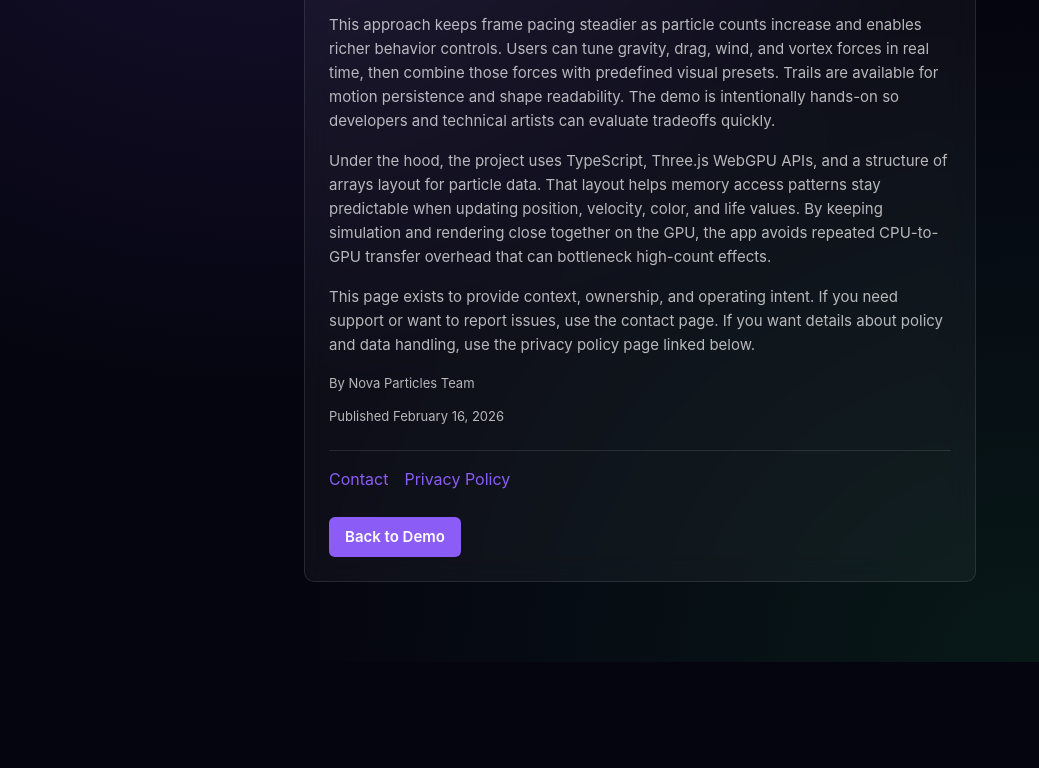
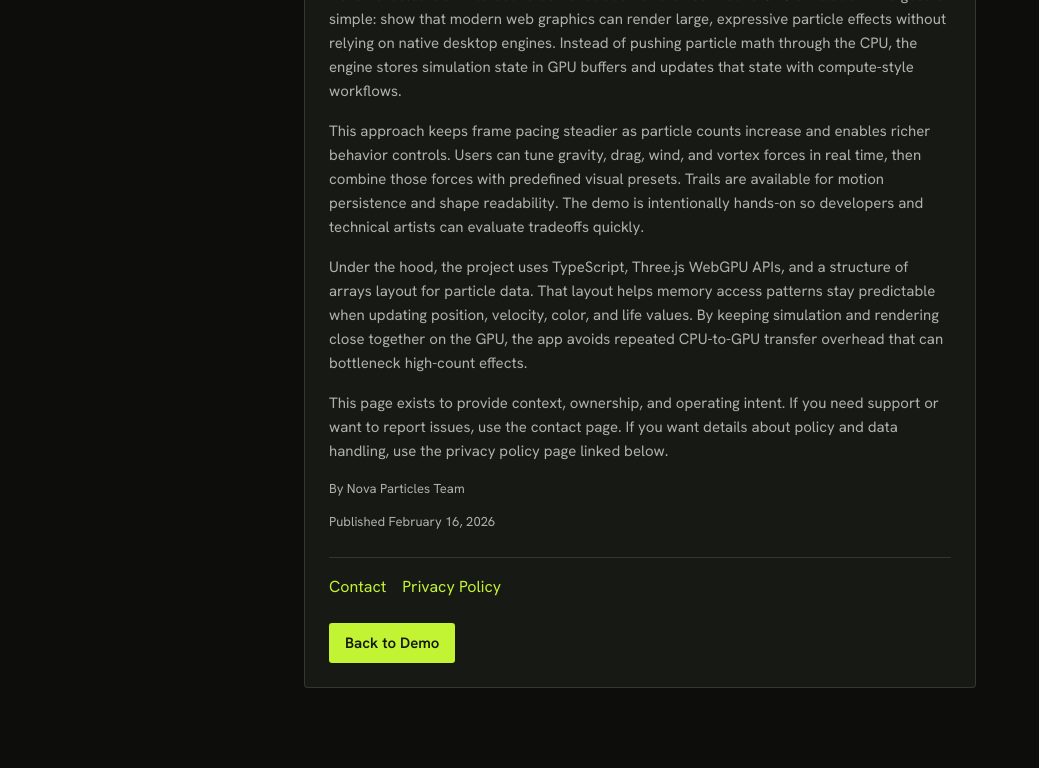
Before and after one commit to forbiddenlink/particle-system, a website: page apps/web/public/about/index.html in a window 1280 px wide. Shown: the part 257-1025 px from the top of the page, without its empty margins (0-1039 px from the left). Before the commit the page ends 919 px from the top, so only its background shows below. Drawn offline with Linux system fonts and the light colour scheme.

Commit message:
feat(web): graphite and electric-lime identity around the live simulation
The demo UI was violet-on-charcoal, the same look as the rest of the
fleet. The simulation is the product, so the default particles, scene
background, grid and every UI token now share one lime accent on graphite,
and a condensed display face makes the wordmark the heading. Static pages
use the same tokens so inner routes match.

```diff
--- a/apps/web/public/about/index.html
+++ b/apps/web/public/about/index.html
@@ -22,6 +22,9 @@
     <meta name="twitter:title" content="About Nova Particles — WebGPU GPU Particle Engine" />
     <meta name="twitter:description" content="How Nova Particles simulates a million particles in the browser with WebGPU compute shaders." />
     <meta name="twitter:image" content="https://novaparticles.com/og-image.jpg" />
+    <link rel="preconnect" href="https://fonts.googleapis.com" />
+    <link rel="preconnect" href="https://fonts.gstatic.com" crossorigin />
+    <link href="https://fonts.googleapis.com/css2?family=Big+Shoulders+Display:wght@800&family=Hanken+Grotesk:wght@400;500;600;700&display=swap" rel="stylesheet" />
     <link rel="stylesheet" href="/site-pages.css" />
   </head>
   <body>
--- a/apps/web/public/site-pages.css
+++ b/apps/web/public/site-pages.css
@@ -2,7 +2,8 @@
   color-scheme: dark;
 
   /* Typography */
-  --font-sans: "Inter", -apple-system, BlinkMacSystemFont, "Segoe UI", Roboto, sans-serif;
+  --font-display: "Big Shoulders Display", "Arial Narrow", Impact, sans-serif;
+  --font-sans: "Hanken Grotesk", "Inter", -apple-system, BlinkMacSystemFont, "Segoe UI", Roboto, sans-serif;
 
   /* Type Scale */
   --text-display: 28px;
@@ -19,19 +20,19 @@
   --space-6: 32px;
   --space-8: 48px;
 
-  /* Colors */
-  --color-bg: #050510;
-  --color-surface: rgba(255, 255, 255, 0.04);
-  --color-border: rgba(255, 255, 255, 0.1);
-  --color-text: #f5f7ff;
-  --color-text-muted: rgba(255, 255, 255, 0.7);
-  --color-primary: #8b5cf6;
-  --color-primary-hover: #7c3aed;
+  /* Colors: graphite + electric lime, matching the demo */
+  --color-bg: oklch(0.16 0.006 125);
+  --color-surface: oklch(0.21 0.007 125);
+  --color-border: oklch(0.5 0.02 125 / 0.4);
+  --color-text: oklch(0.94 0.01 125);
+  --color-text-muted: oklch(0.76 0.012 125);
+  --color-primary: oklch(0.9 0.21 124);
+  --color-primary-hover: oklch(0.95 0.17 124);
 
   /* Surfaces */
-  --radius-md: 10px;
-  --radius-sm: 6px;
-  --blur-panel: 14px;
+  --radius-md: 4px;
+  --radius-sm: 3px;
+  --blur-panel: 0px;
 }
 
 * {
@@ -42,10 +43,7 @@
 
 body {
   font-family: var(--font-sans);
-  background:
-    radial-gradient(ellipse at 20% 0%, rgba(139, 92, 246, 0.15), transparent 50%),
-    radial-gradient(ellipse at 80% 100%, rgba(34, 197, 94, 0.1), transparent 50%),
-    var(--color-bg);
+  background: var(--color-bg);
   color: var(--color-text);
   line-height: 1.6;
   -webkit-font-smoothing: antialiased;
@@ -67,9 +65,13 @@ main {
 }
 
 h1 {
-  font-size: var(--text-display);
-  font-weight: 700;
-  letter-spacing: -0.02em;
+  font-family: var(--font-display);
+  font-size: clamp(48px, 9vw, 84px);
+  font-weight: 800;
+  line-height: 0.9;
+  text-transform: uppercase;
+  color: var(--color-primary);
+  letter-spacing: 0.01em;
   margin-bottom: var(--space-4);
 }
 
@@ -117,7 +119,7 @@ a {
 }
 
 a:hover {
-  color: #a78bfa;
+  color: var(--color-primary-hover);
 }
 
 a:focus-visible {
@@ -139,7 +141,7 @@ time,
   margin-top: var(--space-5);
   text-decoration: none;
   background: var(--color-primary);
-  color: #ffffff;
+  color: oklch(0.2 0.02 125);
   border-radius: var(--radius-sm);
   padding: var(--space-2) var(--space-4);
   font-weight: 600;
@@ -150,7 +152,7 @@ time,
 .home-link:hover {
   background: var(--color-primary-hover);
   transform: translateY(-1px);
-  color: #ffffff;
+  color: oklch(0.2 0.02 125);
 }
 
 .home-link:focus-visible {
--- a/apps/web/src/main.ts
+++ b/apps/web/src/main.ts
@@ -65,7 +65,7 @@ const presetSupernova = document.getElementById("preset-supernova")!;
 
 // Scene setup
 const scene = new THREE.Scene();
-scene.background = new THREE.Color(0x0a0a1a);
+scene.background = new THREE.Color(0x0c0e0a);
 
 // Camera
 const camera = new THREE.PerspectiveCamera(
@@ -148,7 +148,7 @@ controls.dampingFactor = 0.05;
 controls.target.set(0, 2, 0);
 
 // Grid helper for reference
-const gridHelper = new THREE.GridHelper(20, 20, 0x333366, 0x222244);
+const gridHelper = new THREE.GridHelper(20, 20, 0x3a4226, 0x1f2418);
 scene.add(gridHelper);
 
 // Particle system
@@ -325,7 +325,7 @@ async function createParticleSystem(count: number): Promise<void> {
     lifetime: { min: 2, max: 5 },
     startSpeed: { min: 2, max: 6 },
     startSize: { min: 0.08, max: 0.2 },
-    startColor: new THREE.Color(0x8b5cf6),
+    startColor: new THREE.Color(0xc4f135),
     emissionRate: count / 4,
     emitter: {
       type: "sphere",
--- a/apps/web/src/style.css
+++ b/apps/web/src/style.css
@@ -1,6 +1,6 @@
 :root {
   /* Typography */
-  --font-display: "Space Grotesk", -apple-system, BlinkMacSystemFont, sans-serif;
+  --font-display: "Big Shoulders Display", "Arial Narrow", Impact, sans-serif;
   --font-sans: "Hanken Grotesk", -apple-system, BlinkMacSystemFont, sans-serif;
   --font-mono: "Geist Mono", ui-monospace, monospace;
 
@@ -25,40 +25,36 @@
   --controls-height: 44px;
   --preset-row-offset: calc(var(--space-5) + var(--controls-height) + var(--space-3));
 
-  /* Neutrals — cool violet-gray charcoal (hue 285), harmonizes with the
-     purple scene. Very low chroma = neutral-with-a-hint, not a "purple UI".
-     Flat, no glass. */
-  --color-bg: oklch(0.15 0.01 285);
-  --color-surface-1: oklch(0.21 0.012 285 / 0.92);
-  --color-surface-2: oklch(0.28 0.014 285 / 0.6);
-  --color-surface-3: oklch(0.32 0.016 285 / 0.8);
-  --color-border: oklch(0.44 0.02 285 / 0.35);
-  --color-border-subtle: oklch(0.44 0.02 285 / 0.2);
-  --color-tick: oklch(0.44 0.02 285 / 0.5);
+  /* Graphite neutrals (hue 125, near-zero chroma) with one electric lime accent.
+     The lime is the colour of the simulation itself: the default particles are
+     drawn in it, so the UI and the scene read as one instrument. */
+  --color-bg: oklch(0.16 0.006 125);
+  --color-surface-1: oklch(0.2 0.007 125 / 0.94);
+  --color-surface-2: oklch(0.27 0.008 125 / 0.7);
+  --color-surface-3: oklch(0.32 0.009 125 / 0.85);
+  --color-border: oklch(0.5 0.02 125 / 0.4);
+  --color-border-subtle: oklch(0.5 0.02 125 / 0.22);
+  --color-tick: oklch(0.55 0.03 125 / 0.55);
 
-  /* Text — cool neutrals */
-  --color-text: oklch(0.91 0.008 285);
-  --color-text-muted: oklch(0.66 0.014 285);
-  --color-text-subtle: oklch(0.52 0.014 285);
+  --color-text: oklch(0.94 0.01 125);
+  --color-text-muted: oklch(0.74 0.012 125);
+  --color-text-subtle: oklch(0.6 0.012 125);
 
-  /* Accent — refined matte violet (matches the scene). Desaturated vs. the
-     old neon #8b5cf6; no glow, no gradient — that's what kept it from slop. */
-  --color-primary: oklch(0.68 0.15 300);
-  --color-primary-hover: oklch(0.77 0.14 300);
-  --color-primary-muted: oklch(0.68 0.15 300 / 0.16);
+  --color-primary: oklch(0.9 0.21 124);
+  --color-primary-hover: oklch(0.95 0.17 124);
+  --color-primary-muted: oklch(0.9 0.21 124 / 0.14);
   --color-primary-glow: transparent;
 
-  /* Semantic */
-  --color-success: oklch(0.68 0.15 300);
-  --color-warning: oklch(0.78 0.14 75);
-  --color-error: oklch(0.65 0.19 25);
+  --color-success: oklch(0.9 0.21 124);
+  --color-warning: oklch(0.85 0.14 100);
+  --color-error: oklch(0.7 0.19 25);
 
-  /* Category colors (functional dots — kept legible, slightly muted) */
-  --color-category-fire: oklch(0.68 0.19 30);
-  --color-category-cosmic: oklch(0.7 0.13 300);
-  --color-category-energy: oklch(0.8 0.14 80);
-  --color-category-nature: oklch(0.75 0.15 150);
-  --color-category-weather: oklch(0.7 0.12 240);
+  /* Category dots: tonal lime steps, told apart by lightness, not hue */
+  --color-category-fire: oklch(0.97 0.1 124);
+  --color-category-cosmic: oklch(0.78 0.17 130);
+  --color-category-energy: oklch(0.9 0.21 124);
+  --color-category-nature: oklch(0.66 0.14 135);
+  --color-category-weather: oklch(0.82 0.04 125);
 
   /* Surfaces — sharp, instrument-like radii; no glow */
   --radius-sm: 3px;
@@ -66,7 +62,7 @@
   --radius-lg: 6px;
   --radius-full: 9999px;
   --blur-panel: 0px;
-  --shadow-panel: 0 10px 30px oklch(0.12 0.01 60 / 0.55);
+  --shadow-panel: 0 10px 30px oklch(0.1 0.006 125 / 0.6);
   --shadow-button: none;
   --shadow-button-hover: none;
   --shadow-glow: none;
@@ -145,7 +141,7 @@ canvas {
 #info {
   top: var(--space-5);
   left: var(--space-5);
-  max-width: 300px;
+  max-width: 320px;
 }
 
 /* Signature detail: viewfinder crop-marks at the four corners of the identity panel */
@@ -168,13 +164,13 @@ canvas {
 
 #info h1 {
   font-family: var(--font-display);
-  font-size: var(--text-h1);
-  font-weight: 500;
+  font-size: clamp(44px, 5.2vw, 72px);
+  font-weight: 800;
   margin-bottom: var(--space-3);
-  color: var(--color-text);
+  color: var(--color-primary);
   text-transform: uppercase;
-  letter-spacing: 0.14em;
-  line-height: 1.1;
+  letter-spacing: 0.01em;
+  line-height: 0.88;
 }
 
 #info p {
@@ -242,7 +238,7 @@ canvas {
   flex: 0 0 auto;
 }
 
-/* Button base — flat ghost, uppercase micro-label. Amber only when active. */
+/* Button base — flat ghost, uppercase micro-label. Lime only when active. */
 .btn {
   background: transparent;
   color: var(--color-text-muted);
@@ -267,7 +263,7 @@ canvas {
   border-color: var(--color-border);
 }
 
-/* Toggled-on buttons (pause, pointer, audio, record, morph) read amber. */
+/* Toggled-on buttons (pause, pointer, audio, record, morph) read lime. */
 .btn[aria-pressed="true"] {
   background: var(--color-primary-muted);
   color: var(--color-primary);
@@ -590,7 +586,7 @@ input[type="checkbox"]:focus-visible {
   text-align: center;
   max-width: 500px;
   z-index: 1000;
-  border: 1px solid rgba(239, 68, 68, 0.3);
+  border: 1px solid oklch(0.7 0.19 25 / 0.4);
   box-shadow: 0 24px 64px rgba(0, 0, 0, 0.6);
 }
 
@@ -642,7 +638,7 @@ input[type="checkbox"]:focus-visible {
   }
 
   #info h1 {
-    font-size: 24px;
+    font-size: 44px;
   }
 
   /* Top-right, one row, so it never sits under the controls bar. */
@@ -689,11 +685,6 @@ input[type="checkbox"]:focus-visible {
     gap: var(--space-3);
     justify-content: center;
     flex-wrap: wrap;
-    background: transparent;
-    border: none;
-    box-shadow: none;
-    backdrop-filter: none;
-    -webkit-backdrop-filter: none;
   }
 
   .site-link {
@@ -713,7 +704,7 @@ input[type="checkbox"]:focus-visible {
 /* Very small screens */
 @media (max-width: 480px) {
   #info h1 {
-    font-size: 20px;
+    font-size: 38px;
   }
 
   #info p {
```
Also changed, not shown: apps/web/index.html (+1 -1 lines), apps/web/public/contact/index.html (+3 -0 lines), apps/web/public/privacy-policy/index.html (+3 -0 lines).
